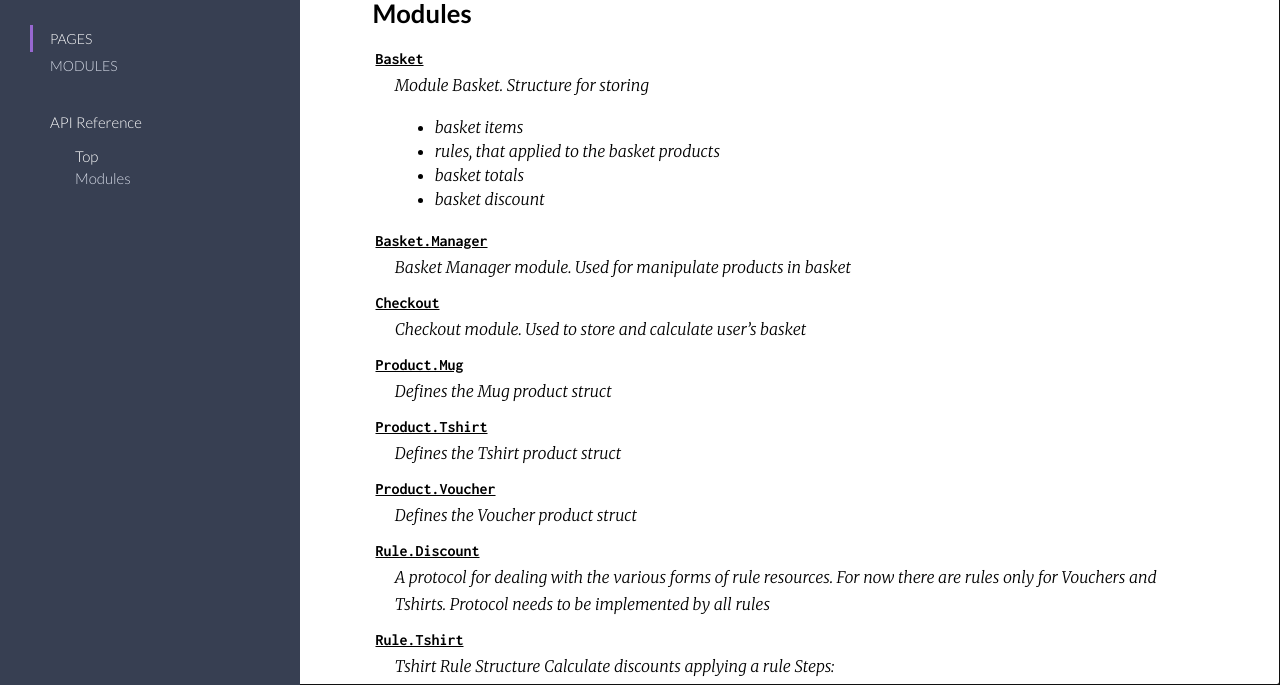
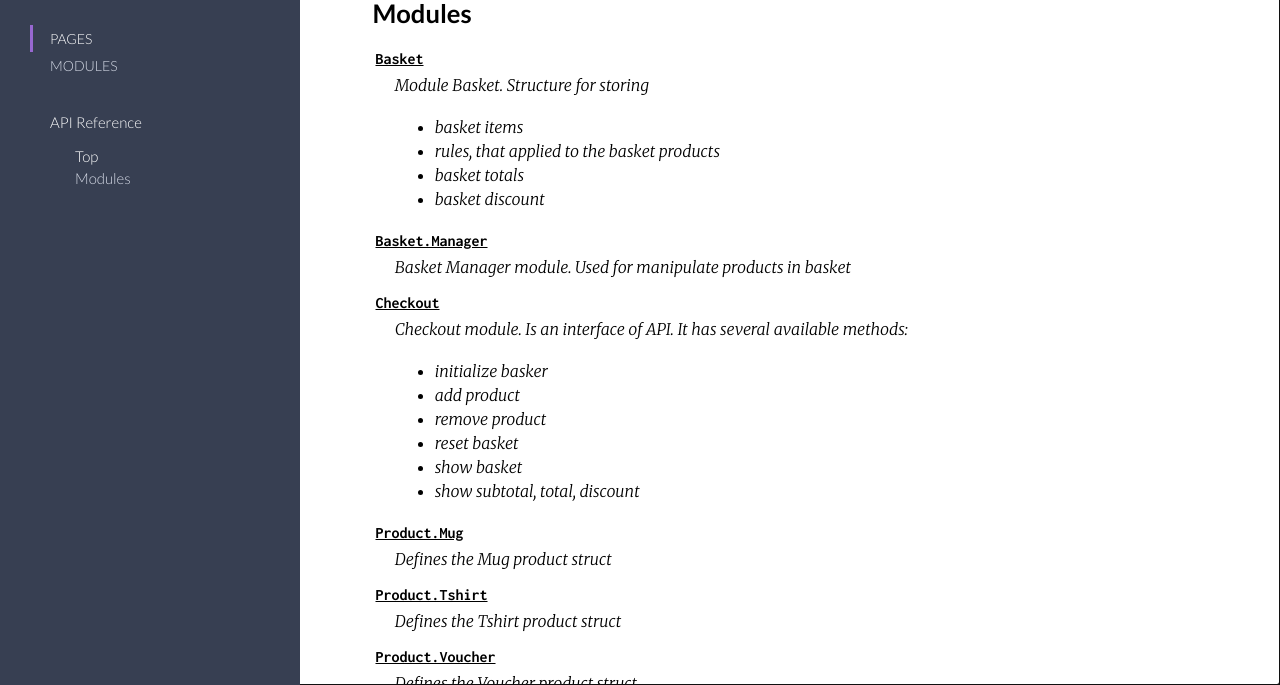
Before and after one commit to rurkss/basket_doc, a plain HTML site: page api-reference.html in a window 1280 px wide. Shown: the part 115-800 px from the top of the page. Drawn offline with Linux system fonts and the light colour scheme; files whose address does not match are found by name.

Commit message:
updat names

```diff
--- a/api-reference.html
+++ b/api-reference.html
@@ -5,7 +5,7 @@
     <meta http-equiv="x-ua-compatible" content="ie=edge">
     <meta name="viewport" content="width=device-width, initial-scale=1.0">
     <meta name="generator" content="ExDoc v0.18.2">
-    <title>API Reference – cabify v0.1.0</title>
+    <title>API Reference – checkout v0.1.0</title>
     <link rel="stylesheet" href="dist/app-81d381dea4.css" />
 
     <script src="dist/sidebar_items-0e8a914258.js"></script>
@@ -110,7 +110,22 @@ Used for manipulate products in basket</p>
   <div class="summary-signature"><a href="Checkout.html">Checkout</a></div>
 
     <div class="summary-synopsis"><p>Checkout module.
-Used to store and calculate user’s basket</p>
+Is an interface of API.
+It has several available methods:</p>
+<ul>
+<li>initialize basker
+</li>
+<li>add product
+</li>
+<li>remove product
+</li>
+<li>reset basket
+</li>
+<li>show basket
+</li>
+<li>show subtotal, total, discount
+</li>
+</ul>
 </div>
 
 </div>
```
Also changed, not shown: Checkout.html (+16 -1 lines).
